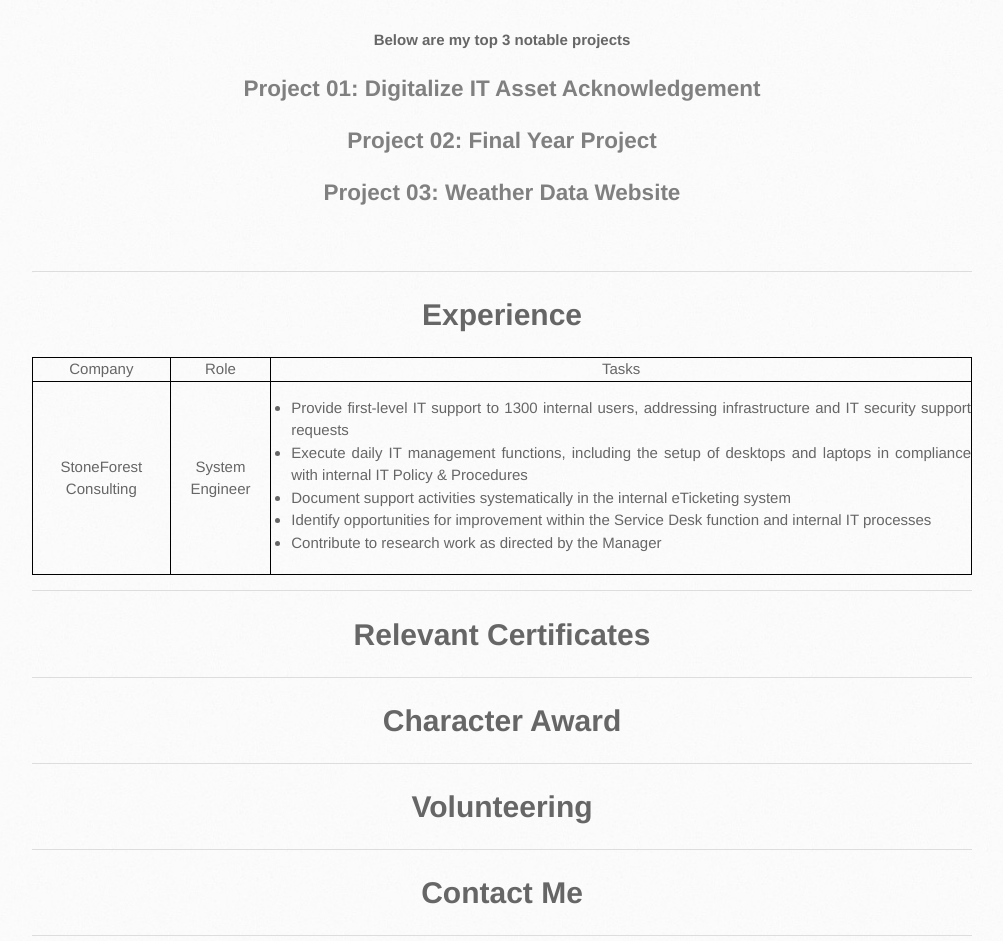
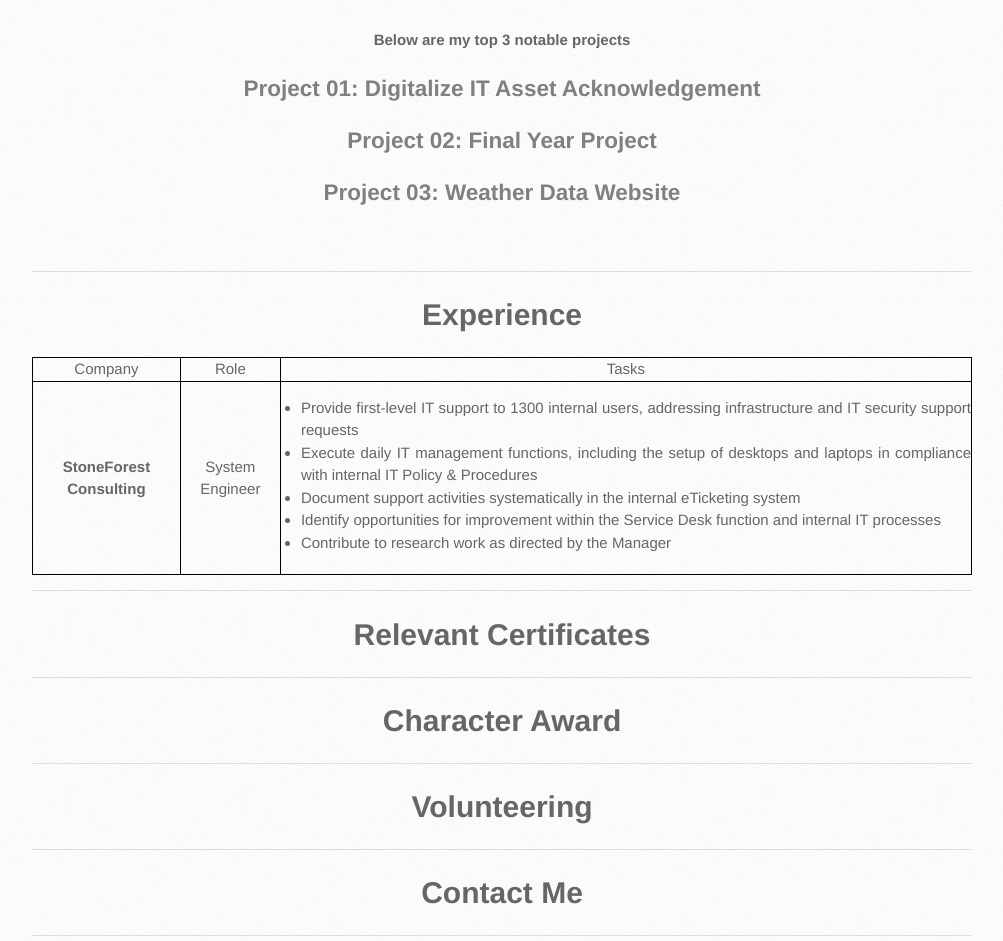
Before and after one commit to xianyichan/stephaniechan.github.io, a Jekyll site: the page built from index.md, in a window 1280 px wide. Shown: the part 2775-3716 px from the top of the page, without its empty margins (138-1141 px from the left). Built offline with Jekyll 4.4.1, drawn with Linux system fonts in a browser that asks for light colours; our own code applies the rules of GitHub Pages for plain Markdown files; the repository's description, which GitHub fills in, is left out.

Commit message:
Update index.md

```diff
--- a/index.md
+++ b/index.md
@@ -90,7 +90,7 @@
   </tr>
 
   <tr style="border: 1px solid black;">
-    <td style="border: 1px solid black; text-align: center;" >StoneForest Consulting</td>
+    <td style="border: 1px solid black; text-align: center;" ><b>StoneForest Consulting</b></td>
     <td style="border: 1px solid black;  text-align: center;">System Engineer</td>
 	<td style="border: 1px solid black;  text-align: justify;"><ul><li>Provide first-level IT support to 1300 internal users, addressing infrastructure and IT security support requests</li><li>Execute daily IT management functions, including the setup of desktops and laptops in compliance with internal IT Policy & Procedures</li><li>Document support activities systematically in the internal eTicketing system</li><li>Identify opportunities for improvement within the Service Desk function and internal IT processes</li><li>Contribute to research work as directed by the Manager</li></ul></td>
   </tr>
```
